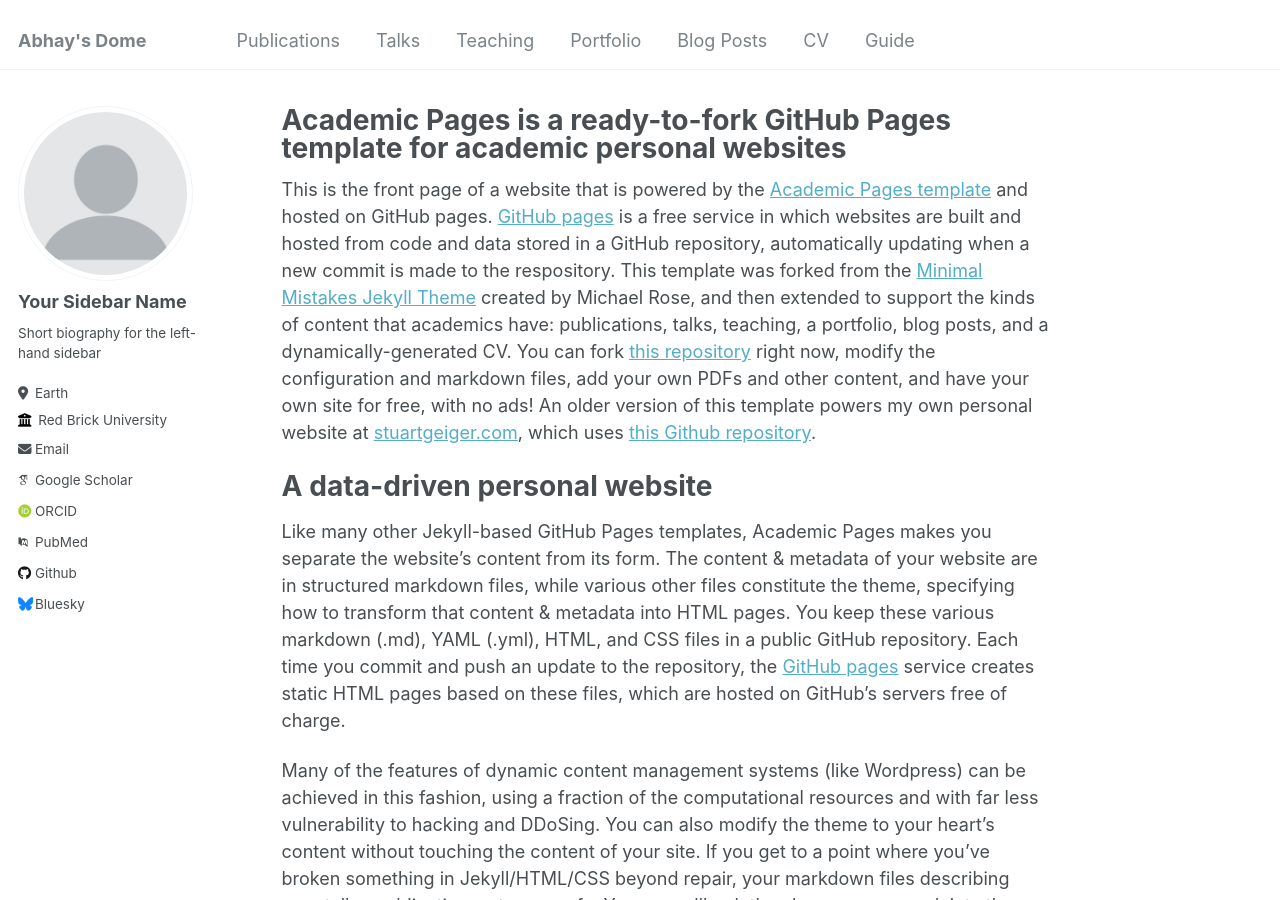
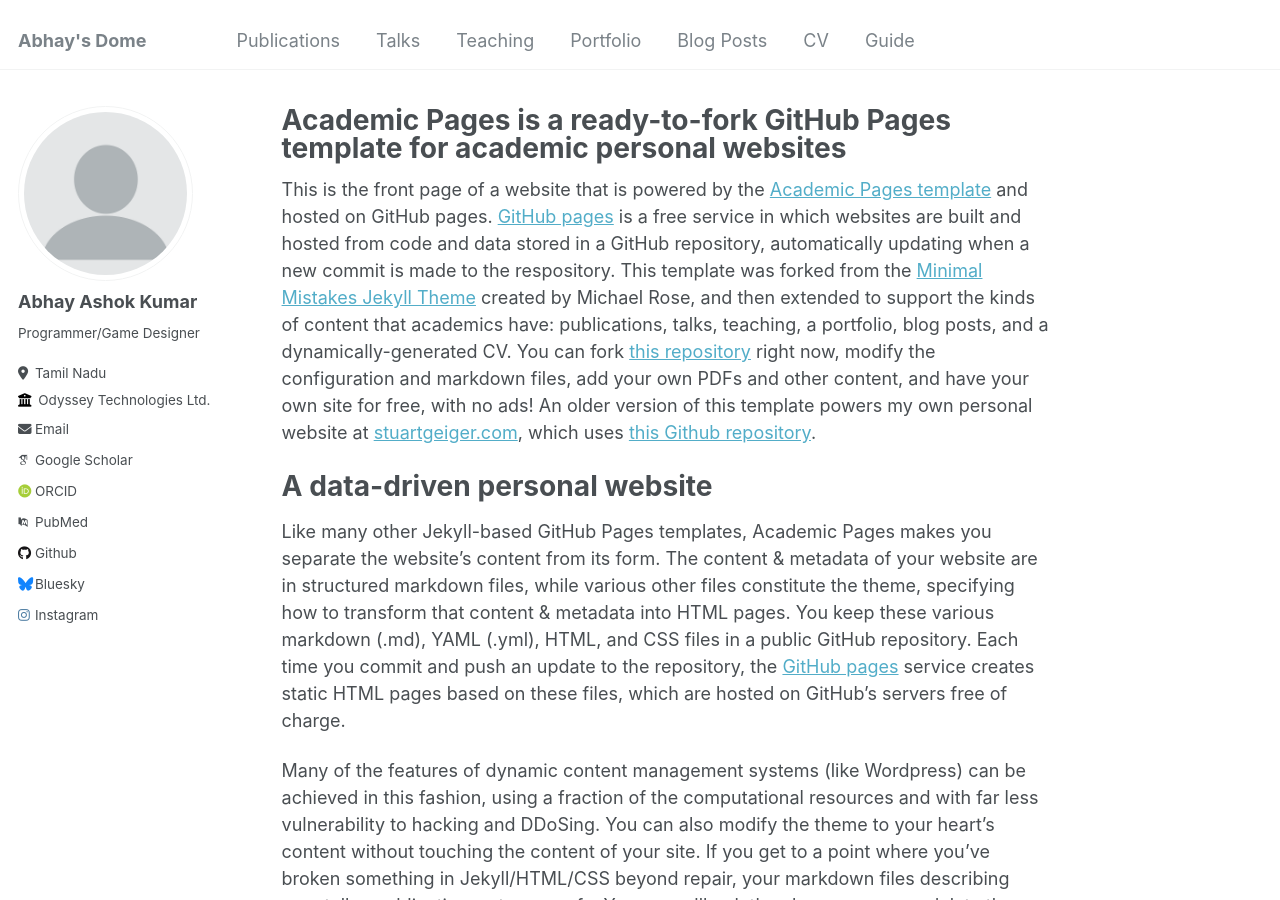
Before and after one commit to SSJAbatron/Portfolio, a Jekyll site: the page built from _pages/about.md, in a window 1280 px wide and 900 px high. Built offline with Jekyll 4.4.1, drawn with Linux system fonts in a browser that asks for light colours; some web fonts are replaced.

Commit message:
Update _config.yml

```diff
--- a/_config.yml
+++ b/_config.yml
@@ -22,13 +22,13 @@ repository               : "/SSJAbatron/Portfolio"
 author:
   # Biographic information
   avatar           : "profile.png"
-  name             : "Your Sidebar Name"
+  name             : "Abhay Ashok Kumar"
   pronouns         : # example: "she/her"
-  bio              : "Short biography for the left-hand sidebar"
-  location         : "Earth"
-  employer         : "Red Brick University"
+  bio              : "Programmer/Game Designer"
+  location         : "Tamil Nadu"
+  employer         : "Odyssey Technologies Ltd."
   uri              : # URL
-  email            : "none@example.org"
+  email            : "a.abhay96@gmail.com"
 
   # Academic websites
   arxiv            : # URL - Update with the correct link to your profile
@@ -55,7 +55,7 @@ author:
   goodreads        : # Username
   google_plus      : # Username
   keybase          : # Username
-  instagram        : # Username
+  instagram        : "musashim3"
   lastfm           : # Username
   linkedin         : # Username
   mastodon         : # URL
```
